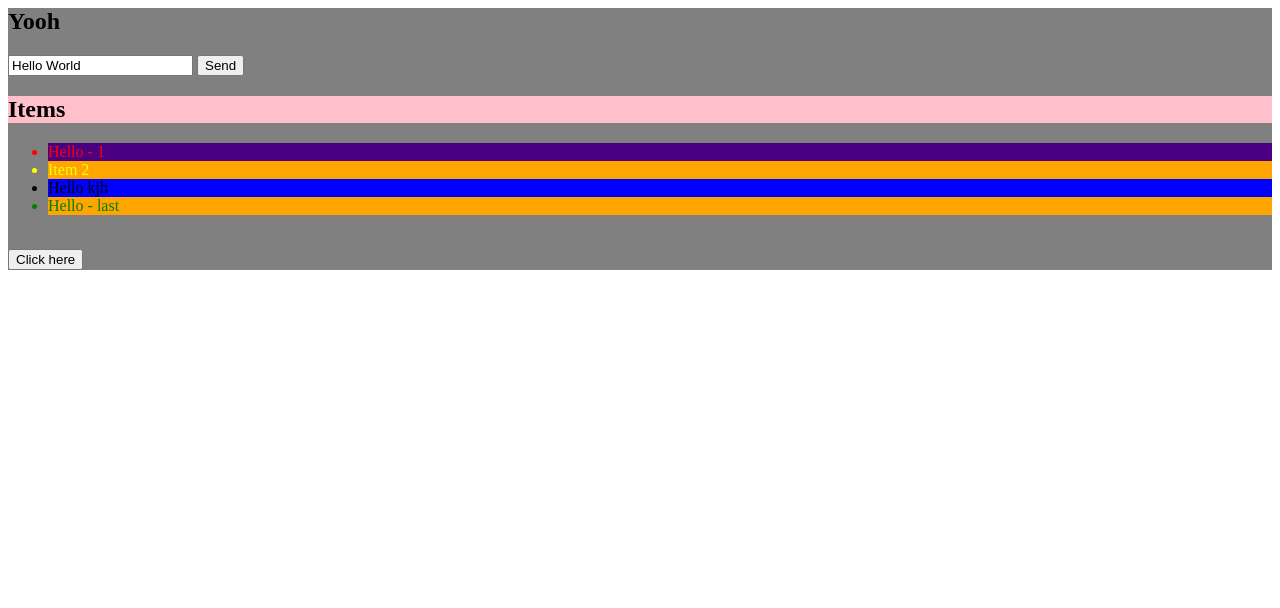
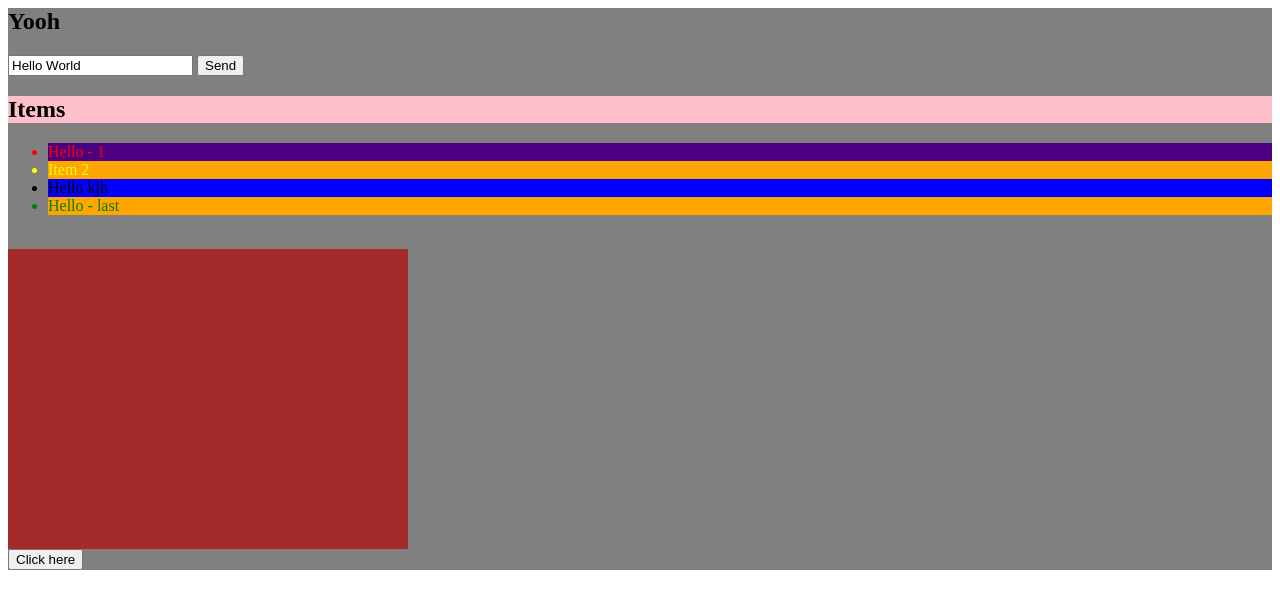
Before and after one commit to samwanyua/JS-DOM, a plain HTML site: page index.html in a window 1280 px wide. Shown: the part 124-732 px from the top of the page. Drawn offline with Linux system fonts and the light colour scheme.

Commit message:
HTML file

```diff
--- a/index.html
+++ b/index.html
@@ -28,6 +28,7 @@
             </ul>
             <div id="output"></div>
             <br>
+            <div id="box" style="width: 400px;height: 300px;background: brown;"></div>
             <button class="btn" id="btton" >Click here</button>
         </div>
     </div>
```
